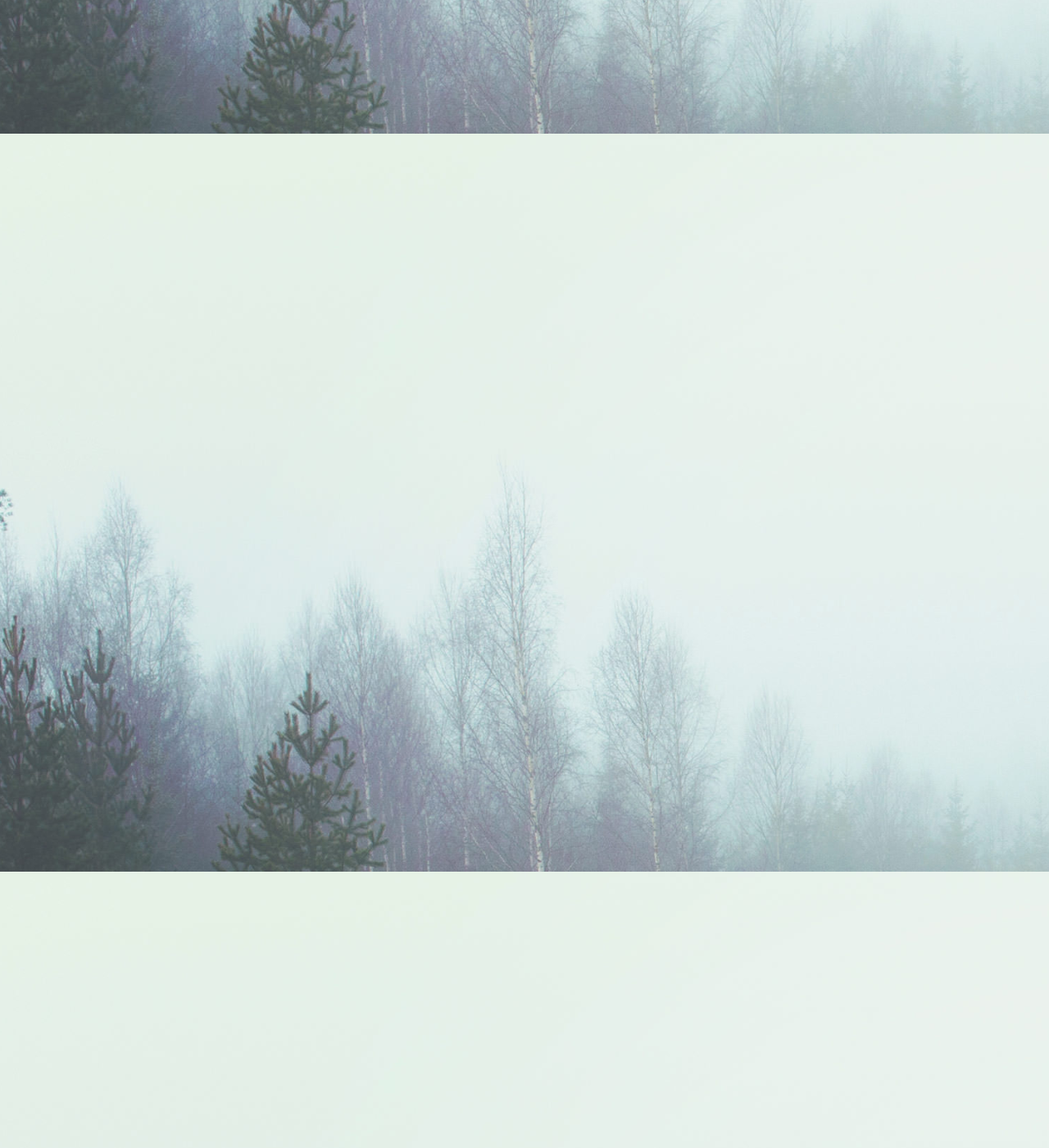
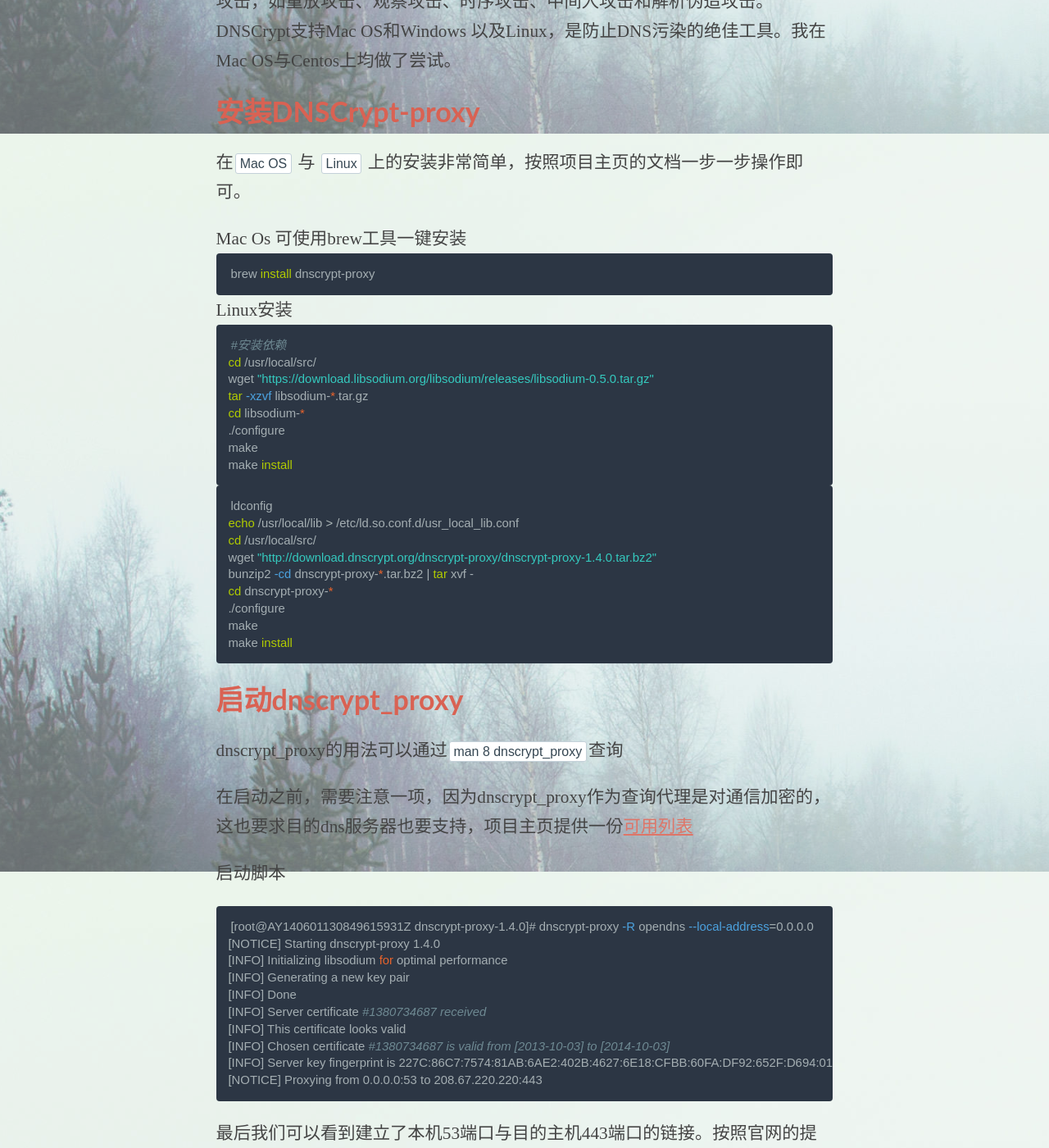
Before and after one commit to siweng/siweng.github.io, a Jekyll site: the page built from _posts/2014-06-22-dnscrypt-proxy.md, in a window 1280 px wide and 1400 px high, scrolled down 3437 px. Shown: the whole window at 82% size. Built offline with Jekyll 4.4.1, drawn with Linux system fonts in a browser that asks for light colours; nearby versions of some CDN libraries; some web fonts are replaced; Markdown is read by kramdown in place of the engine named in the settings; comment, search, counter and statistics services are not loaded; some of the changed text lies outside the part shown.

Commit message:
auto commit

```diff
--- a/_posts/2014-06-22-dnscrypt-proxy.md
+++ b/_posts/2014-06-22-dnscrypt-proxy.md
@@ -71,5 +71,91 @@
 ;; MSG SIZE  rcvd: 49
 {% endhighlight %}
 
-`www.dropbox.com`均被解析到 `59.24.3.173` 这个IP, 这是一个韩国IP，使用站长[ping工具](http://ping.chinaz.com/)看一下
+`www.dropbox.com`均被解析到 `59.24.3.173` 这个IP, 这是一个韩国IP，使用站长[ping工具](http://ping.chinaz.com/)检测一下,全部超时，我只截取其中的一部分，如果服务器不通或禁ping，则全部超时。
 <img src="/images/2014-06-22/ping-ip.png" alt="ping:59.24.3.173" />
+
+无论我们是从谷歌服务器还是电信服务器拿到的数据包，在到手之前均被长城防火墙进行篡改。为了防止这份数据被篡改，我们需要借助DNSCrypt这款工具保证我们的dns查询数据包不被篡改。
+
+[DNSCrypt](https://github.com/opendns/dnscrypt-proxy/)是OpenDNS发布的加密DNS工具，可加密DNS流量，阻止常见的DNS攻击，如重放攻击、观察攻击、时序攻击、中间人攻击和解析伪造攻击。DNSCrypt支持Mac OS和Windows 以及Linux，是防止DNS污染的绝佳工具。我在Mac OS与Centos上均做了尝试。
+
+
+###安装DNSCrypt-proxy
+
+在`Mac OS` 与 `Linux` 上的安装非常简单，按照项目主页的文档一步一步操作即可。
+
+#####Mac Os 可使用brew工具一键安装
+{% highlight bash %}
+brew install dnscrypt-proxy
+{% endhighlight %}
+
+#####Linux安装
+{% highlight bash %}
+#安装依赖
+cd /usr/local/src/
+wget "https://download.libsodium.org/libsodium/releases/libsodium-0.5.0.tar.gz"
+tar -xzvf libsodium-*.tar.gz
+cd libsodium-*
+./configure
+make
+make install
+{% endhighlight %}
+
+{% highlight bash %}
+ldconfig
+echo /usr/local/lib > /etc/ld.so.conf.d/usr_local_lib.conf
+cd /usr/local/src/
+wget "http://download.dnscrypt.org/dnscrypt-proxy/dnscrypt-proxy-1.4.0.tar.bz2"
+bunzip2 -cd dnscrypt-proxy-*.tar.bz2 | tar xvf -
+cd dnscrypt-proxy-*
+./configure
+make
+make install
+{% endhighlight %}
+
+###启动dnscrypt_proxy
+dnscrypt_proxy的用法可以通过`man 8 dnscrypt_proxy`查询
+
+在启动之前，需要注意一项，因为dnscrypt_proxy作为查询代理是对通信加密的，这也要求目的dns服务器也要支持，项目主页提供一份[可用列表](https://github.com/jedisct1/dnscrypt-proxy/blob/master/dnscrypt-resolvers.csv)
+
+启动脚本
+{% highlight bash %}
+[root@AY140601130849615931Z dnscrypt-proxy-1.4.0]# dnscrypt-proxy -R opendns --local-address=0.0.0.0
+[NOTICE] Starting dnscrypt-proxy 1.4.0
+[INFO] Initializing libsodium for optimal performance
+[INFO] Generating a new key pair
+[INFO] Done
+[INFO] Server certificate #1380734687 received
+[INFO] This certificate looks valid
+[INFO] Chosen certificate #1380734687 is valid from [2013-10-03] to [2014-10-03]
+[INFO] Server key fingerprint is 227C:86C7:7574:81AB:6AE2:402B:4627:6E18:CFBB:60FA:DF92:652F:D694:01E8:EBF2:B007
+[NOTICE] Proxying from 0.0.0.0:53 to 208.67.220.220:443
+{% endhighlight%}
+
+最后我们可以看到建立了本机53端口与目的主机443端口的链接。按照官网的提示，如果我们安装成功，当我们执行`dig txt debug.opendns.com`，会看到` debug.opendns.com.  0 IN  TXT "dnscrypt enabled (......)"`这样的输出。
+
+{% highlight bash %}
+[root@AY140601130849615931Z dnscrypt-proxy-1.4.0]# dig txt debug.opendns.com @localhost
+
+; <<>> DiG 9.8.2rc1-RedHat-9.8.2-0.23.rc1.el6_5.1 <<>> txt debug.opendns.com @localhost
+;; global options: +cmd
+;; Got answer:
+;; ->>HEADER<<- opcode: QUERY, status: NOERROR, id: 39096
+;; flags: qr rd ra; QUERY: 1, ANSWER: 5, AUTHORITY: 0, ADDITIONAL: 1
+
+;; OPT PSEUDOSECTION:
+; EDNS: version: 0, flags:; udp: 4096
+;; QUESTION SECTION:
+;debug.opendns.com.		IN	TXT
+
+;; ANSWER SECTION:
+debug.opendns.com.	0	IN	TXT	"server 7.sin"
+debug.opendns.com.	0	IN	TXT	"flags 20 0 2f4 4000800000000000000"
+debug.opendns.com.	0	IN	TXT	"id 0"
+debug.opendns.com.	0	IN	TXT	"source 112.126.67.25:57552"
+debug.opendns.com.	0	IN	TXT	"dnscrypt enabled (7165343751484877)"
+
+;; Query time: 181 msec
+;; SERVER: 127.0.0.1#53(127.0.0.1)
+;; WHEN: Sun Jun 22 17:07:12 2014
+;; MSG SIZE  rcvd: 222
+{% endhighlight %}
```
